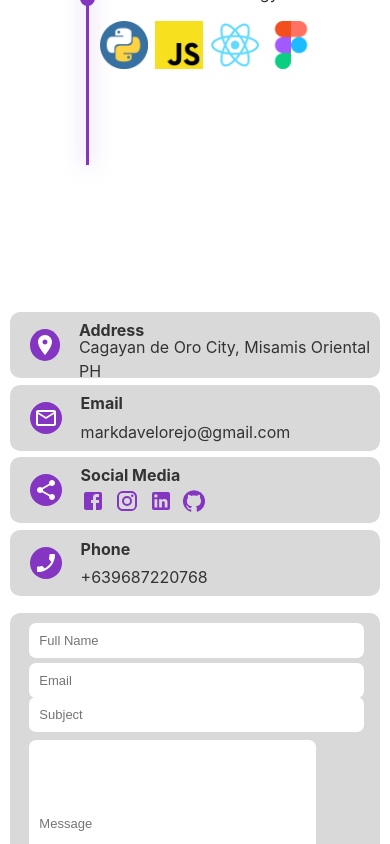
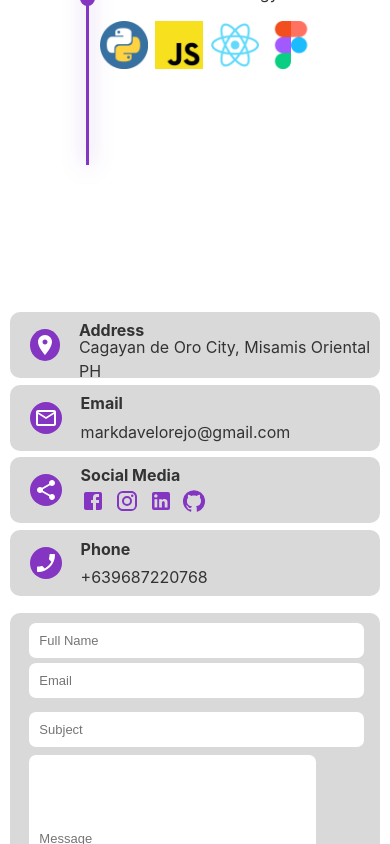
Before and after one commit to MarkedAsDave/Portfolio, a React (Vite) app: page / in a window 390 px wide. Shown: the part 3890-4734 px from the top of the page. Built offline with nearby package versions, Linux system fonts and the light colour scheme.

Commit message:
added css

```diff
--- a/src/components/contact/contact.css
+++ b/src/components/contact/contact.css
@@ -448,7 +448,7 @@
     display: flex;
     flex-direction: column;
     height: 12%;
-    margin-top: 1%;
+    margin-top: 5%;
     justify-content: center;
     width: 85%;
     margin-left: -17px;  }
```
